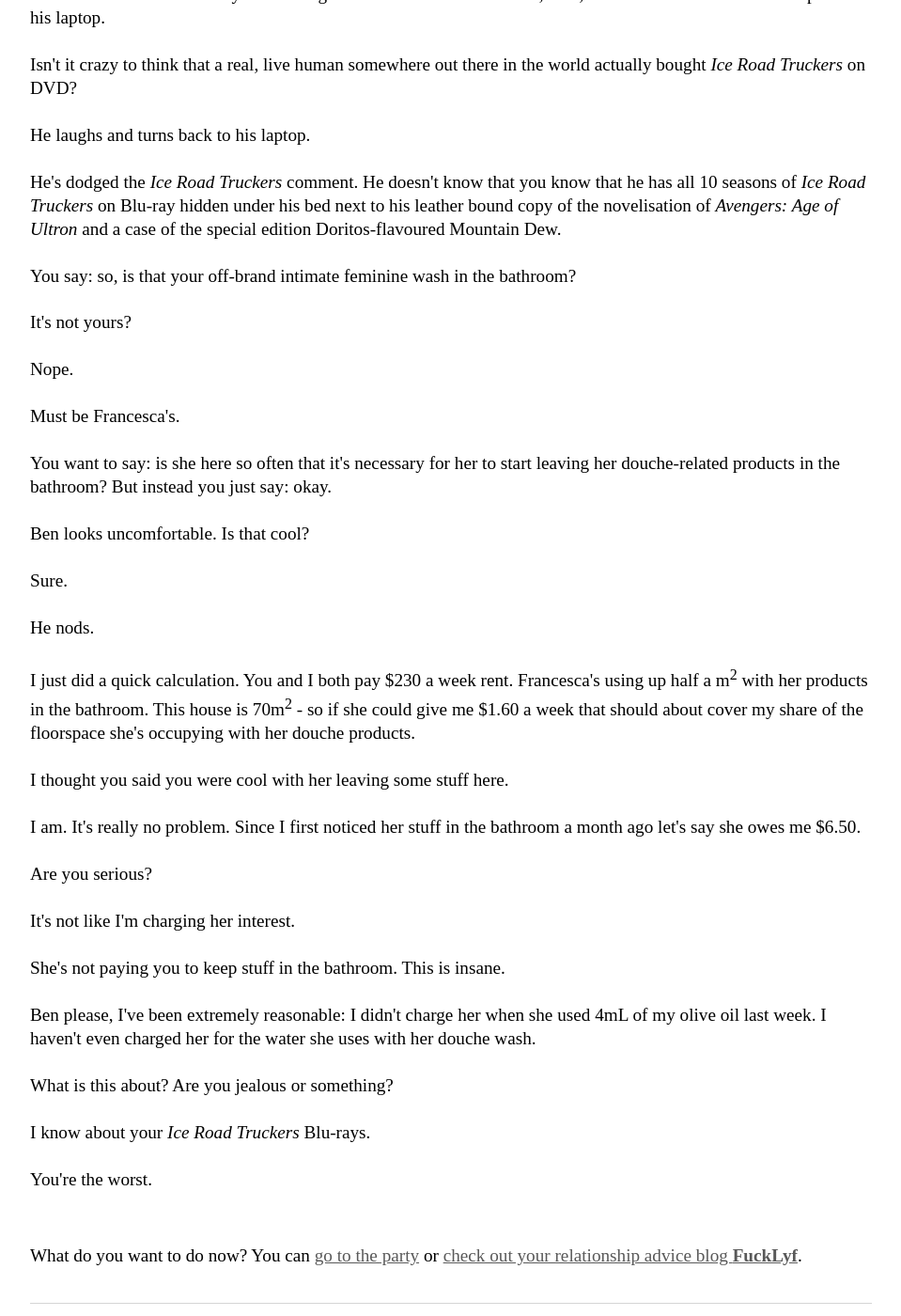
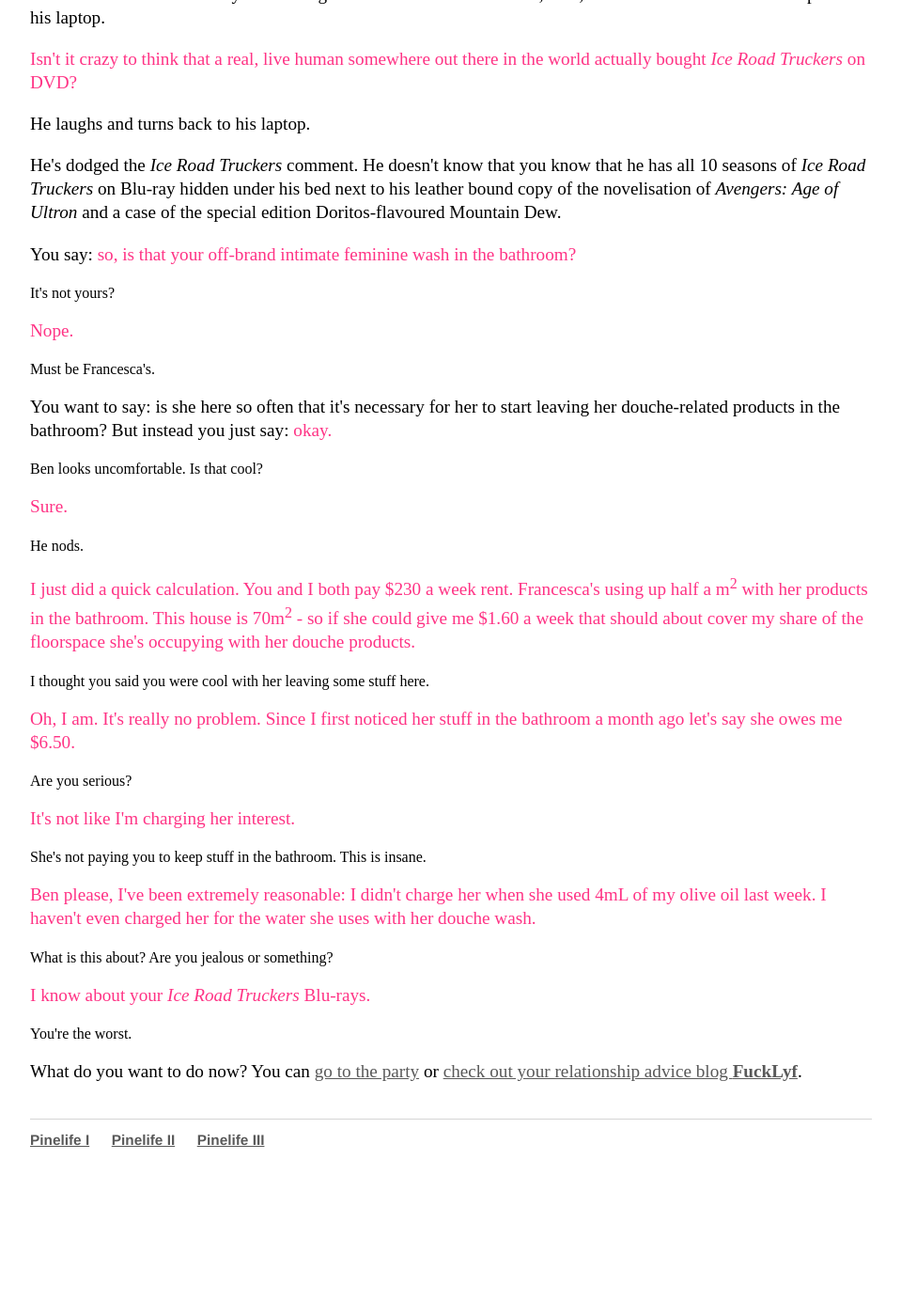
Before and after one commit to Pinelife/pinelife.github.io, a Jekyll site: the page built from Hellhole/Room3.html, in a window 1280 px wide and 1400 px high, scrolled down 604 px. Shown: the whole window at 94% size, without its empty margins (160-1119 px from the left). Built offline with Jekyll 4.4.1, drawn with Linux system fonts in a browser that asks for light colours; after the commit the page ends 1886 px from its top, so only the background shows below that.

Commit message:
Update Room3.html

```diff
--- a/Hellhole/Room3.html
+++ b/Hellhole/Room3.html
@@ -18,53 +18,65 @@
   live-in girlfriend: your argument has a solid foundation.</p>
 <br/>
 <h3>Clobberin' Time</h3>
-<p>You amble down the hallway and lean against Ben's doorframe: casual, cool, callous to the core. He looks up from his laptop.<br/>
-<br/>
-Isn't it crazy to think that a real, live human somewhere out there in the world actually bought <i>Ice Road Truckers</i> on DVD?<br/>
-<br/>
-He laughs and turns back to his laptop.<br/>
-  <br/>
-He's dodged the <i>Ice Road Truckers</i> comment. He doesn't know that you know that he has all 10 seasons of <i>Ice Road Truckers</i> on Blu-ray hidden under his bed next to his leather bound copy of the novelisation of <i>Avengers: Age of Ultron</i> and a case of the special edition Doritos-flavoured Mountain Dew.<br/>
-<br/>
-You say: so, is that your off-brand intimate feminine wash in the bathroom?<br/>
-<br/>
-It's not yours?<br/>
-<br/>
-Nope.<br/>
-<br/>
-Must be Francesca's.<br/>
-<br/>
-You want to say: is she here so often that it's necessary for her to start leaving her douche-related products in the bathroom? But instead you just say: okay.<br/>
-<br/>
-Ben looks uncomfortable. Is that cool?<br/>
-<br/>
-Sure.<br/>
-<br/>
-He nods.<br/>
-<br/>
+<p>You amble down the hallway and lean against Ben's doorframe: casual, cool, callous to the core. He looks up from his laptop.</p>
+<p class="lauria">
+Isn't it crazy to think that a real, live human somewhere out there in the world actually bought <i>Ice Road Truckers</i> on DVD?
+</p>
+<P>
+He laughs and turns back to his laptop.
+ </p>
+<P>
+He's dodged the <i>Ice Road Truckers</i> comment. He doesn't know that you know that he has all 10 seasons of <i>Ice Road Truckers</i> on Blu-ray hidden under his bed next to his leather bound copy of the novelisation of <i>Avengers: Age of Ultron</i> and a case of the special edition Doritos-flavoured Mountain Dew.
+</p>
+<p>
+  You say: <span class="lauria">so, is that your off-brand intimate feminine wash in the bathroom?</span>
+</p>
+
+It's not yours?
+</p>
+<p class="lauria">
+Nope.
+</p>
+Must be Francesca's.
+</p>
+<p>
+You want to say: is she here so often that it's necessary for her to start leaving her douche-related products in the bathroom? But instead you just say: <span class="lauria">okay.</span>
+</p>
+Ben looks uncomfortable. Is that cool?
+</p>
+<p class="lauria">
+Sure.
+</p>
+He nods.
+</p>
+<p class="lauria">
 I just did a quick calculation. You and I both pay $230 a week rent. Francesca's using up
   half a m<sup>2</sup> with her products in the bathroom. This house is 70m<sup>2</sup> - so if she could give me $1.60 a week that
-  should about cover my share of the floorspace she's occupying with her douche products.<br/>
-  <br/>
-I thought you said you were cool with her leaving some stuff here.<br/>
-  <br/>
-  I am. It's really no problem. Since I first noticed her stuff in the bathroom a month ago let's say she
-  owes me $6.50.<br/>
-  <br/>
-  Are you serious?<br/>
-  <br/>
-  It's not like I'm charging her interest.<br/>
-  <br/>
-  She's not paying you to keep stuff in the bathroom. This is insane.  <br/>
-  <br/>
+  should about cover my share of the floorspace she's occupying with her douche products.
+</p>
+I thought you said you were cool with her leaving some stuff here.
+ </p>
+<p class="lauria">
+  Oh, I am. It's really no problem. Since I first noticed her stuff in the bathroom a month ago let's say she
+  owes me $6.50.
+</p>
+Are you serious?
+ </p>
+<p class="lauria">
+  It's not like I'm charging her interest.
+  </p>
+  She's not paying you to keep stuff in the bathroom. This is insane.
+  </p>
+<p class="lauria">
   Ben please, I've been extremely reasonable: I didn't charge her when she used 4mL of my olive oil last week.
-  I haven't even charged her for the water she uses with her douche wash.<br/>
-  <br/>
-  What is this about? Are you jealous or something?<br/>
-<br/>
-    I know about your <i>Ice Road Truckers</i> Blu-rays.<br/>
-  <br/>
-  You're the worst.<br/></p>
-<br/>
+  I haven't even charged her for the water she uses with her douche wash.
+ </p>
+  What is this about? Are you jealous or something?
+</p>
+<p class="lauria">
+    I know about your <i>Ice Road Truckers</i> Blu-rays.
+ </p>
+  You're the worst.
+</p>
 <p>What do you want to do now? You can <a href="Room4.html">go to the party</a> or <a href="Room2.html">check out your relationship advice blog <b>FuckLyf</b></a>.</p>
 <br/>
```
